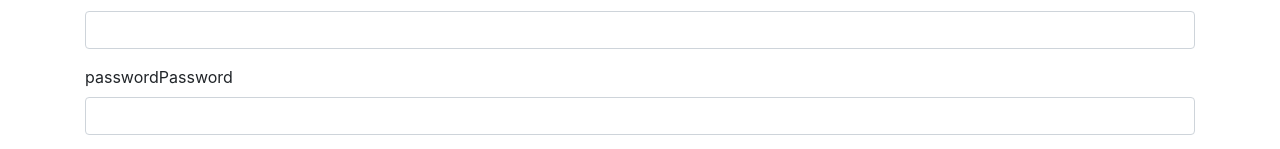
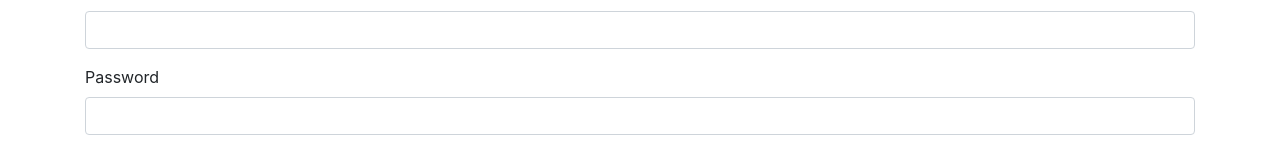
Before and after one commit to cbermedina/React-Vidly, a React (Create React App) app: page /login in a window 1280 px wide. Shown: the part 183-332 px from the top of the page. Built offline with nearby package versions, Linux system fonts and the light colour scheme.

Commit message:
2- Building a Bootstrap Form

```diff
--- a/src/components/loginForm.jsx
+++ b/src/components/loginForm.jsx
@@ -1,9 +1,5 @@
 import React, { Component } from "react";
 class LoginForm extends Component {
-  constructor(props) {
-    super(props);
-    this.state = {};
-  }
   render() {
     return (
       <div>
@@ -14,7 +10,7 @@
             <input id="username" type="text" className="form-control" />
           </div>
           <div className="form-group">
-            <label htmlFor="password">passwordPassword</label>
+            <label htmlFor="password">Password</label>
             <input id="password" type="text" className="form-control" />
           </div>
           <button className="btn btn-primary">Login</button>
```
